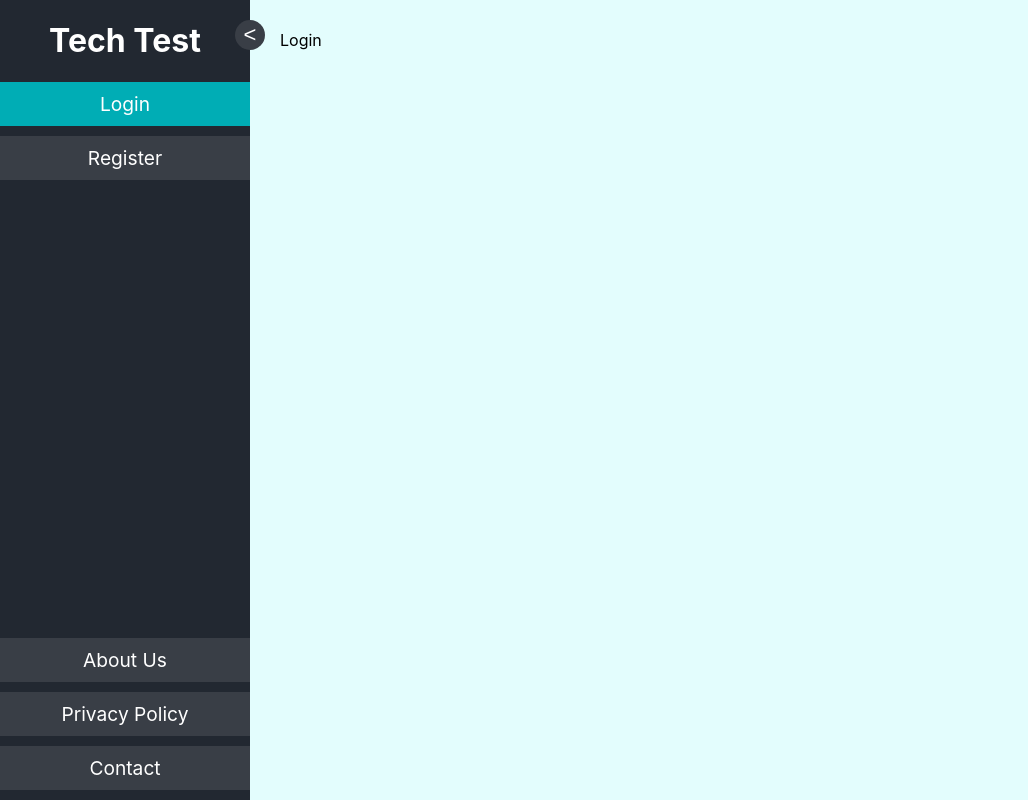
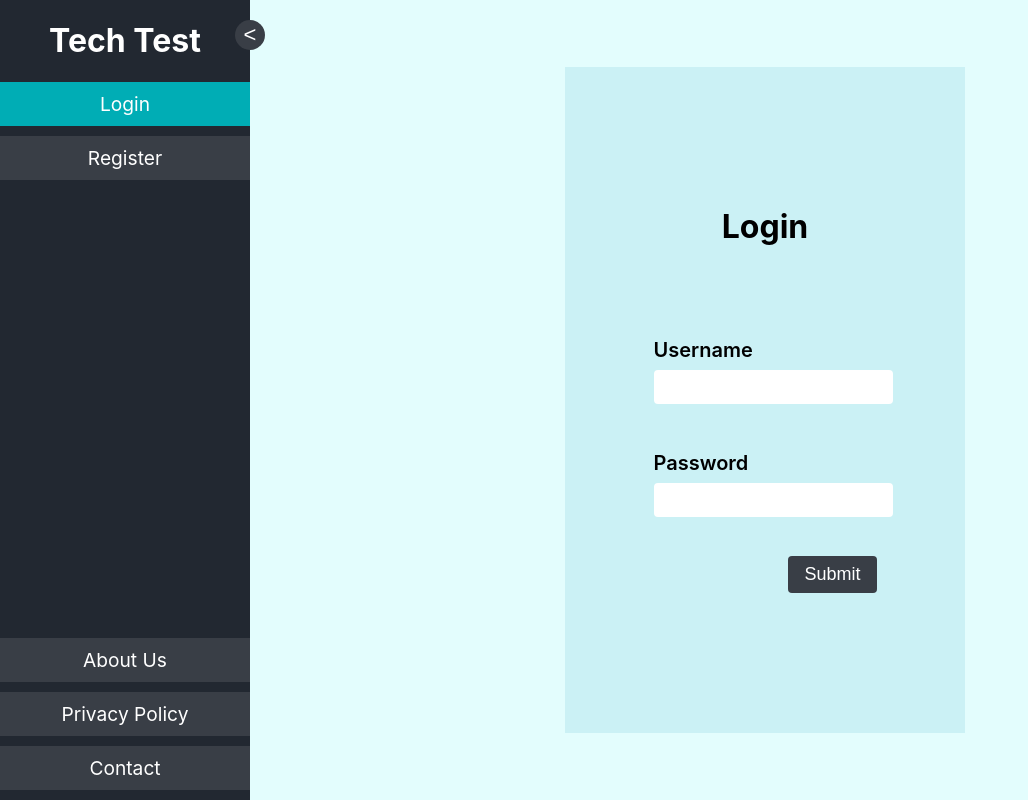
Before and after one commit to percimar/tech-interview-frontend-test, a React (Create React App) app: page /login in a window 1280 px wide. Shown: the whole page, without its empty margins (0-1028 px from the left). Built offline with nearby package versions, Linux system fonts and the light colour scheme.

Commit message:
add login and register pages

```diff
--- /dev/null
+++ b/src/components/FormInput/FormInput.scss
@@ -0,0 +1,30 @@
+.FormLabel {
+    display: block;
+    font-weight: 600;
+    font-size: 1.25em;
+    line-height: 2em;
+    align-self: flex-start;
+    margin-top: 20px;
+}
+
+.FormInput {
+    font-size: 1em;
+    line-height: 1.6em;
+    padding: 4px 8px;
+    min-height: 22px;
+    border: unset;
+    border-radius: 4px;
+    outline-color: #00ADB5;
+    background-color: rgb(255, 255, 255);
+    min-width: 206px;
+    width: 100%;
+}
+
+.FormError {
+    font-size: 0.8em;
+    line-height: 1.2em;
+    height: 1.2em;
+    color: red;
+    align-self: flex-start;
+    margin-top: 4px;
+}
--- /dev/null
+++ b/src/components/FormInput/FormInput.tsx
@@ -0,0 +1,35 @@
+import "./FormInput.scss";
+
+type FormInputParams<T> = {
+  value: T;
+  setValue: React.Dispatch<React.SetStateAction<T>>;
+  label: string;
+  error: string;
+  type?: React.HTMLInputTypeAttribute;
+};
+
+const FormInput = ({
+  value,
+  setValue,
+  label,
+  error,
+  type = "text",
+}: FormInputParams<any>) => {
+  return (
+    <>
+      <label className="FormLabel" htmlFor={label}>
+        {label}
+      </label>
+      <input
+        className="FormInput"
+        type={type}
+        name={label}
+        value={value}
+        onChange={(e) => setValue(e.target.value)}
+      />
+      <div className="FormError">{error}</div>
+    </>
+  );
+};
+
+export default FormInput;
--- a/src/components/MainLayout/MainLayout.scss
+++ b/src/components/MainLayout/MainLayout.scss
@@ -8,5 +8,7 @@
 }
 
 .Container {
+    display: flex;
     padding: 30px;
+    width: 100%;
 }
--- a/src/components/NavBar/NavBar.scss
+++ b/src/components/NavBar/NavBar.scss
@@ -1,5 +1,5 @@
 .NavBar {
-    width: min(30%, 250px);
+    min-width: min(30%, 250px);
     height: 100vh;
     background-color: #222831;
     color:white;
--- a/src/hooks/useLocales.ts
+++ b/src/hooks/useLocales.ts
@@ -9,7 +9,18 @@ type translations = {
         about: string,
         privacy_policy: string,
         contact: string,
-    },navbar: {
+        submit: string,
+    },
+    auth: {
+        username: string,
+        password: string,
+        confirm_password: string,
+        field_is_required: string,
+        username_must_be_at_least_4_characters: string,
+        password_must_be_at_least_8_characters: string,
+        passwords_do_not_match: string,
+    },
+    navbar: {
         title: string
     }
 }
@@ -22,7 +33,17 @@ const en: translations = {
         home: "Home",
         about: "About Us",
         privacy_policy: "Privacy Policy",
-        contact: "Contact"
+        contact: "Contact",
+        submit: "Submit"
+    },
+    auth: {
+        username: "Username",
+        password: "Password",
+        confirm_password: "Confirm Password",
+        field_is_required: "This field is required",
+        username_must_be_at_least_4_characters: "Username must be at least 4 characters",
+        password_must_be_at_least_8_characters: "Password must be at least 8 characters",
+        passwords_do_not_match: "Passwords do not match"
     },
     navbar: {
         title: "Tech Test",
--- a/src/index.scss
+++ b/src/index.scss
@@ -11,3 +11,50 @@ code {
   font-family: source-code-pro, Menlo, Monaco, Consolas, 'Courier New',
     monospace;
 }
+
+.CenteredForm {
+  align-self: center;
+  margin-left: auto;
+  margin-right: auto;
+  background-color: #CBF1F5;
+  min-width: 260px;
+  width: min(80%, 400px);
+  min-height: 600px;
+  min-height: min(90%, 700px);
+
+  display: flex;
+  flex-direction: column;
+  justify-content: center;
+  align-items: center;
+}
+
+.CenteredForm form {
+  display: flex;
+  flex-direction: column;
+}
+
+.FormTitle {
+  font-size: 2em;
+  margin: 0;
+  margin-bottom: 2em;
+  text-align: center;
+}
+
+.FormSubmit {
+  padding: 8px 16px;
+  font-size: large;
+  border-radius: 4px;
+  border: unset;
+  background-color: #393E46;
+  color: white;
+  outline-color: #00ADB5;
+  align-self: flex-end;
+  margin-top: 20px;
+}
+
+.FormSubmit:hover {
+  background-color: #eeeeee;
+  color: black;
+  border: 2px solid #00ADB5;
+  margin: 18px -2px -2px -2px; //workaround to avoid layout shift on border
+}
--- a/src/pages/PageLogin.tsx
+++ b/src/pages/PageLogin.tsx
@@ -1,11 +1,66 @@
-import React from 'react';
+import { useState } from "react";
+import FormInput from "../components/FormInput/FormInput";
+import useLocales from "../hooks/useLocales";
 
-function PageLogin() {
+const PageLogin = () => {
+  const strings = useLocales();
+
+  const [username, setUsername] = useState<string>("");
+  const [usernameError, setUsernameError] = useState<string>("");
+  const [password, setPassword] = useState<string>("");
+  const [passwordError, setPasswordError] = useState<string>("");
+
+  const isFormValid = () => {
+    if (username === "") {
+      setUsernameError(strings.auth.field_is_required);
+      return false;
+    } else {
+      setUsernameError("");
+    }
+
+    if (password === "") {
+      setPasswordError(strings.auth.field_is_required);
+      return false;
+    } else {
+      setPasswordError("");
+    }
+
+    return true;
+  };
+
+  const handleSubmit: React.FormEventHandler<HTMLFormElement> = (event) => {
+    event.preventDefault();
+
+    if (isFormValid()) {
+      console.log("Logging in...");
+    }
+  };
+
   return (
-    <div>
-        Login
+    <div className="CenteredForm">
+      <form onSubmit={handleSubmit}>
+        <h3 className="FormTitle">{strings.general.login}</h3>
+        <FormInput
+          value={username}
+          setValue={setUsername}
+          label={strings.auth.username}
+          error={usernameError}
+        />
+        <FormInput
+          value={password}
+          setValue={setPassword}
+          label={strings.auth.password}
+          error={passwordError}
+          type="password"
+        />
+        <input
+          type="submit"
+          value={strings.general.submit}
+          className="FormSubmit"
+        />
+      </form>
     </div>
   );
-}
+};
 
 export default PageLogin;
--- a/src/pages/PageRegister.tsx
+++ b/src/pages/PageRegister.tsx
@@ -1,11 +1,96 @@
-import React from 'react';
+import { useState } from "react";
+import FormInput from "../components/FormInput/FormInput";
+import useLocales from "../hooks/useLocales";
 
-function PageRegister() {
+import { redirect } from "react-router-dom";
+
+const PageRegister = () => {
+  const strings = useLocales();
+
+  const [username, setUsername] = useState<string>("");
+  const [usernameError, setUsernameError] = useState<string>("");
+  const [password, setPassword] = useState<string>("");
+  const [passwordError, setPasswordError] = useState<string>("");
+  const [confirmPass, setConfirmPass] = useState<string>("");
+  const [confirmPassError, setConfirmPassError] = useState<string>("");
+
+  const isFormValid = () => {
+    // Can't short circuit with an early return because we want to set all the errors
+    let userValid = false,
+      passValid = false,
+      confirmValid = false;
+
+    if (username === "") {
+      setUsernameError(strings.auth.field_is_required);
+    } else if (username.length < 4) {
+      setUsernameError(strings.auth.username_must_be_at_least_4_characters);
+    } else {
+      setUsernameError("");
+      userValid = true;
+    }
+
+    if (password === "") {
+      setPasswordError(strings.auth.field_is_required);
+    } else if (password.length < 8) {
+      setPasswordError(strings.auth.password_must_be_at_least_8_characters);
+    } else {
+      setPasswordError("");
+      passValid = true;
+    }
+
+    if (confirmPass === "") {
+      setConfirmPassError(strings.auth.field_is_required);
+    } else if (confirmPass !== password) {
+      setConfirmPassError(strings.auth.passwords_do_not_match);
+    } else {
+      setConfirmPassError("");
+      confirmValid = true;
+    }
+
+    return userValid && passValid && confirmValid;
+  };
+
+  const handleSubmit: React.FormEventHandler<HTMLFormElement> = (event) => {
+    event.preventDefault();
+
+    if (isFormValid()) {
+      console.log("Registering...");
+      redirect("/login");
+    }
+  };
+
   return (
-    <div>
-        Register
+    <div className="CenteredForm">
+      <form onSubmit={handleSubmit}>
+        <h3 className="FormTitle">{strings.general.register}</h3>
+        <FormInput
+          value={username}
+          setValue={setUsername}
+          label={strings.auth.username}
+          error={usernameError}
+        />
+        <FormInput
+          value={password}
+          setValue={setPassword}
+          label={strings.auth.password}
+          error={passwordError}
+          type="password"
+        />
+        <FormInput
+          value={confirmPass}
+          setValue={setConfirmPass}
+          label={strings.auth.confirm_password}
+          error={confirmPassError}
+          type="password"
+        />
+        <input
+          type="submit"
+          value={strings.general.submit}
+          className="FormSubmit"
+        />
+      </form>
     </div>
   );
-}
+};
 
 export default PageRegister;
```
